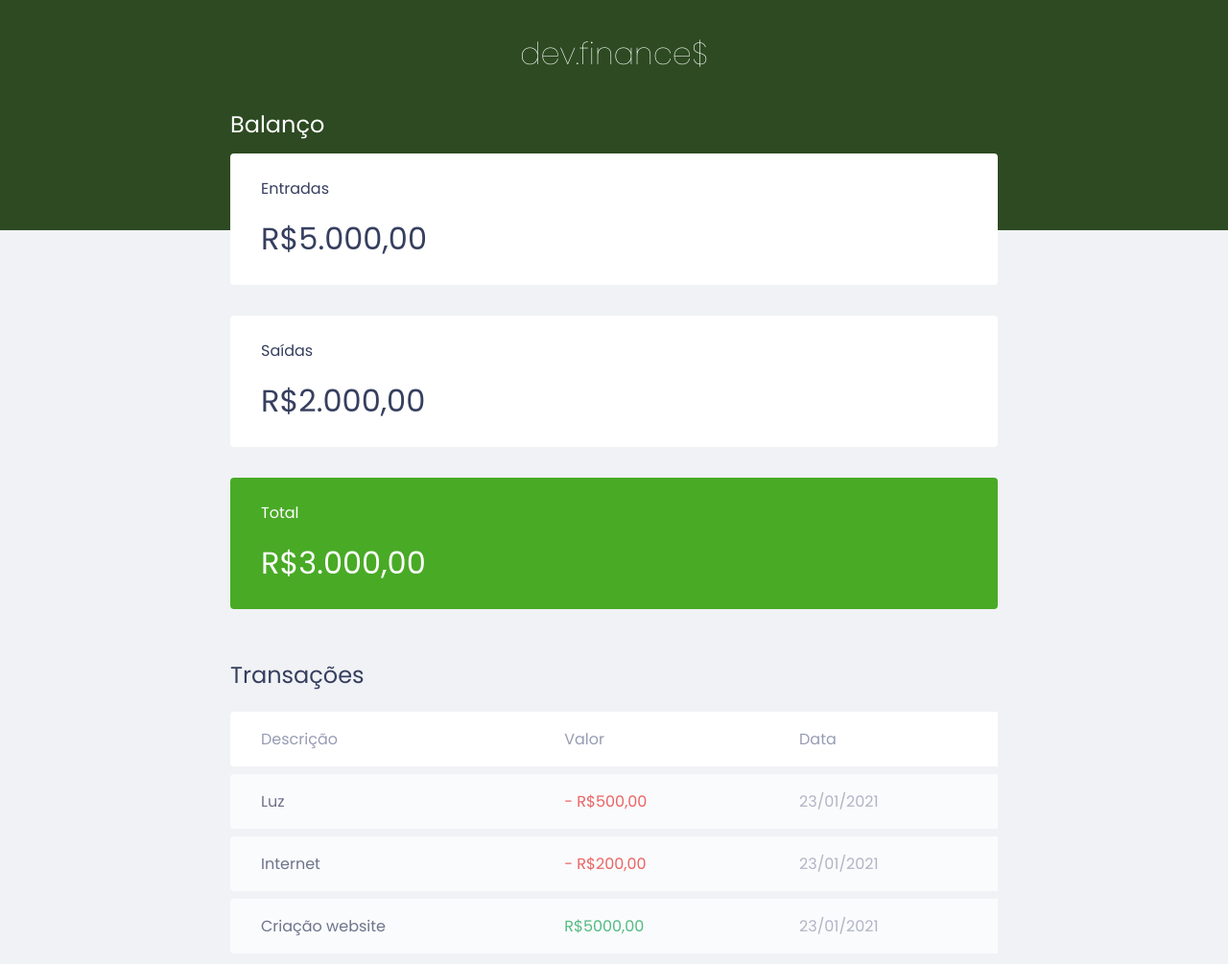
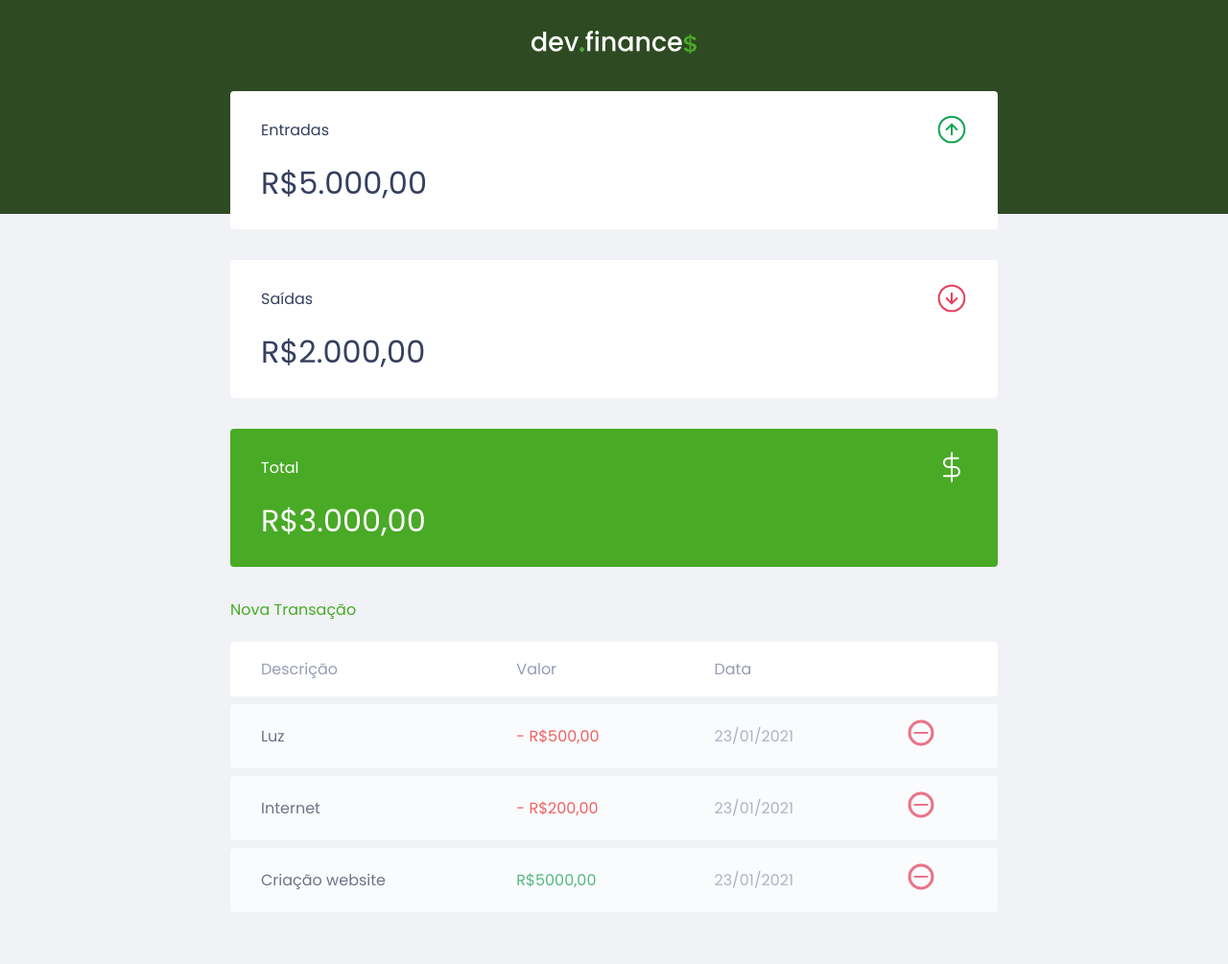
Before and after one commit to mnagahama/maratona-discover-01, a plain HTML site: page index.html in a window 1280 px wide. Shown: the top 1005 px of the page at 96% size. Drawn offline with Linux system fonts and the light colour scheme.

Commit message:
inicio da aula 2

```diff
--- a/index.html
+++ b/index.html
@@ -15,37 +15,50 @@
 
   <body>
     <header>
-      <h1 id="logo">dev.finance$</h1>
+      <img src="./assets/logo.svg" alt="logo">
     </header>
 
     <main class="container">
       <section id="balance">
-        <h2>Balanço</h2>
+        <h2 class="sr-only">Balanço</h2>
 
         <div class="card">
-          <h3>Entradas</h3>
+          <h3>
+            <span>Entradas</span>
+            <img src="./assets/income.svg" alt="entradas">
+          </h3>
           <p>R$5.000,00</p>
         </div>
 
         <div class="card">
-          <h3>Saídas</h3>
+          <h3>
+           <span>Saídas</span>
+           <img src="./assets/expense.svg" alt="saidas">
+          </h3>
           <p>R$2.000,00</p>
         </div>
 
         <div class="card total">
-          <h3>Total</h3>
+          <h3>
+            <span>Total</span>
+            <img src="./assets/total.svg" alt="total">
+          </h3>
           <p>R$3.000,00</p>
         </div>
       </section>
 
       <section id="transaction">
-        <h2>Transações</h2>
+        <h2 class="sr-only">Transações</h2>
+
+        <a href="#" class="button new">Nova Transação</a>
+
         <table id="data-table">
           <thead>
             <tr>
               <th>Descrição</th>
               <th>Valor</th>
               <th>Data</th>
+              <th></th>
             </tr>
           </thead>
           <tbody>
@@ -53,16 +66,25 @@
               <td class="description">Luz</td>
               <td class="expense">- R$500,00</td>
               <td class="date">23/01/2021</td>
+              <td>
+                <img src="./assets/minus.svg" alt="remover">
+              </td>
             </tr>
             <tr>
               <td class="description">Internet</td>
               <td class="expense">- R$200,00</td>
               <td class="date">23/01/2021</td>
+              <td>
+                <img src="./assets/minus.svg" alt="remover">
+              </td>
             </tr>
             <tr>
               <td class="description">Criação website</td>
               <td class="income">R$5000,00</td>
               <td class="date">23/01/2021</td>
+              <td>
+                <img src="./assets/minus.svg" alt="remover">
+              </td>
             </tr>
           </tbody>
         </table>
--- a/style.css
+++ b/style.css
@@ -9,16 +9,46 @@ body {
   font-family: 'Poppins', sans-serif;
 }
 
+.sr-only {
+  position: absolute;
+  width: 1px;
+  height: 1px;
+  padding: 0;
+  margin: -1px;
+  overflow: hidden;
+  clip: rect(0, 0, 0, 0);
+  white-space: nowrap;
+  border-width: 0;
+}
+
 .container {
   width: min(90vw, 800px);
   margin: auto;
 }
+
+/*Title*/
 
 h2 {
   margin-top: 3.2rem;
   margin-bottom: 0.8rem;
   color: #363f5f;
   font-weight: normal;
+}
+
+/*Links e buttons*/
+
+a{
+  color: #49aa26;
+  text-decoration: none;
+}
+
+a:hover {
+  color: #3dd705;
+}
+
+.button.new {
+  display: inline-block;
+  margin-bottom: .8rem;
 }
 
 /*Header*/
@@ -56,6 +86,9 @@ header {
 .card h3 {
   font-weight: normal;
   font-size: 1rem;
+  display: flex;
+  align-items: center;
+  justify-content: space-between;
 }
 
 .card p {
@@ -79,6 +112,11 @@ header {
 table thead tr th:first-child,
 table tbody tr td:first-child {
   border-radius: 0.25rem 0 0 0.25rem;
+}
+
+table thead tr th:last-child,
+table tbody tr td:last-child {
+  border-radius: 0 0.25rem 0.25rem 0;
 }
 
 table thead th {
```
Also changed, not shown: assets/expense.svg (added), assets/income.svg (added), assets/logo.svg (added), assets/minus.svg (added), assets/plus.svg (added), assets/total.svg (added).
